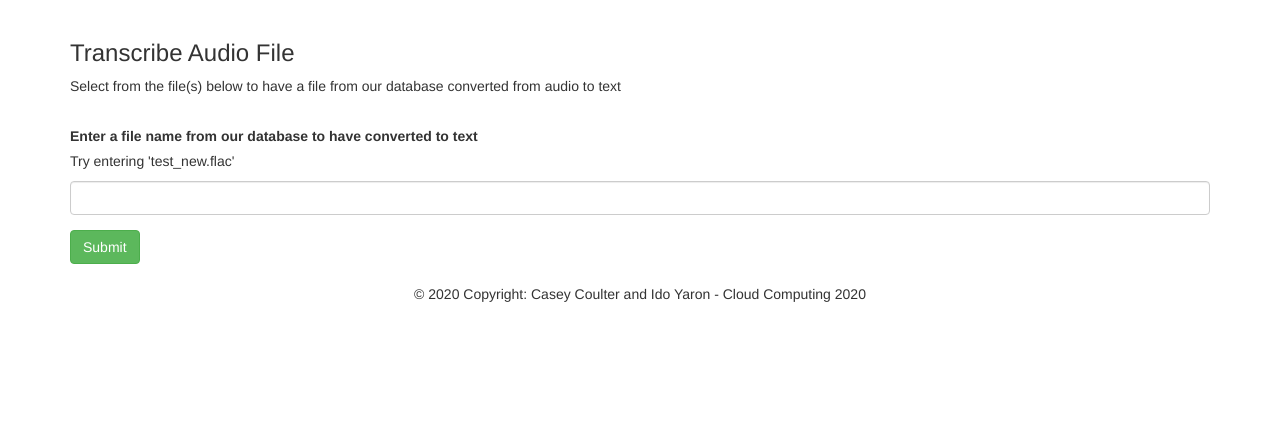
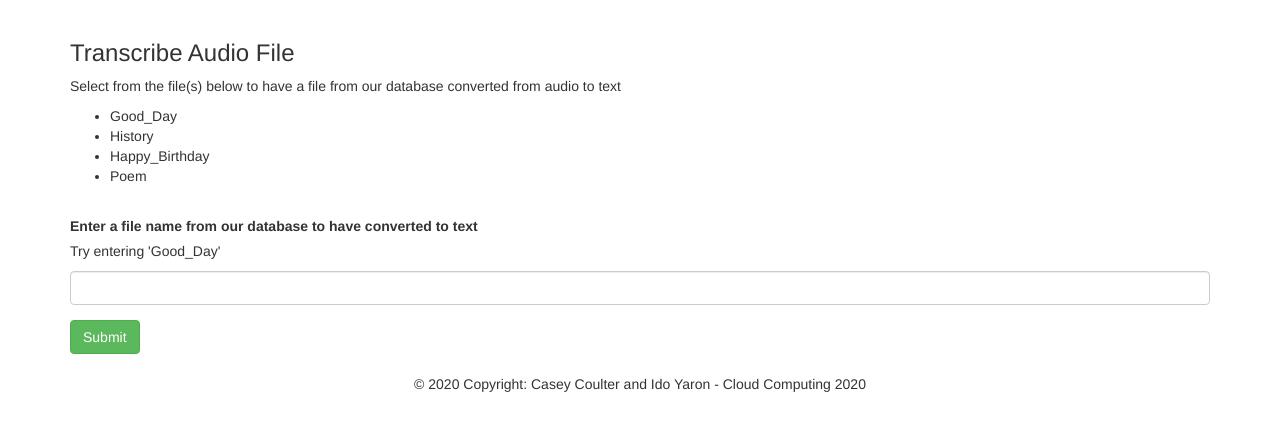
Before and after one commit to rmit-s3668759-casey-coulter/CC-2020-Assignment-2, a PHP site: template templates/speech_to_text.html.twig in a window 1280 px wide. Shown: the part 52-483 px from the top of the page. Run offline with PHP 8.4, Linux system fonts and the light colour scheme; the template is opened without the code that fills it, so the values that code supplies are empty; some libraries are stand-ins or nearby versions.

Commit message:
multiple file choice to transcribe

```diff
--- a/src/controllers.php
+++ b/src/controllers.php
@@ -89,7 +89,7 @@ $app->post('/speech_to_text', function (Request $request, Response $response) {
     # Check if the textbox has content
     if (strlen($fileName) > 0) {
         # The name of the audio file to transcribe
-        $audioFile = __DIR__ . '/../test_new.flac';
+        $audioFile = __DIR__ . "/../{$fileName}.flac";
 
         # Get contents of a file into a string
         $content = file_get_contents($audioFile);
--- a/templates/speech_to_text.html.twig
+++ b/templates/speech_to_text.html.twig
@@ -8,12 +8,19 @@
 <p>Select from the file(s) below to have a file from our database converted from
 audio to text</p>
 
+<ul>
+    <li>Good_Day</li>
+    <li>History</li>
+    <li>Happy_Birthday</li>
+    <li>Poem</li>
+</ul>
+
 <br>
 
 <form method="POST" enctype="multipart/form-data">
     <div class="form-group">
         <label for="ip">Enter a file name from our database to have converted to text</label>
-        <p>Try entering 'test_new.flac'</p>
+        <p>Try entering 'Good_Day'</p>
         <input type="text" name="fileName" id="fileName" value="{{fileName.fileName}}" class="form-control"/>
     </div>
 
```
Also changed, not shown: 5 other files.
